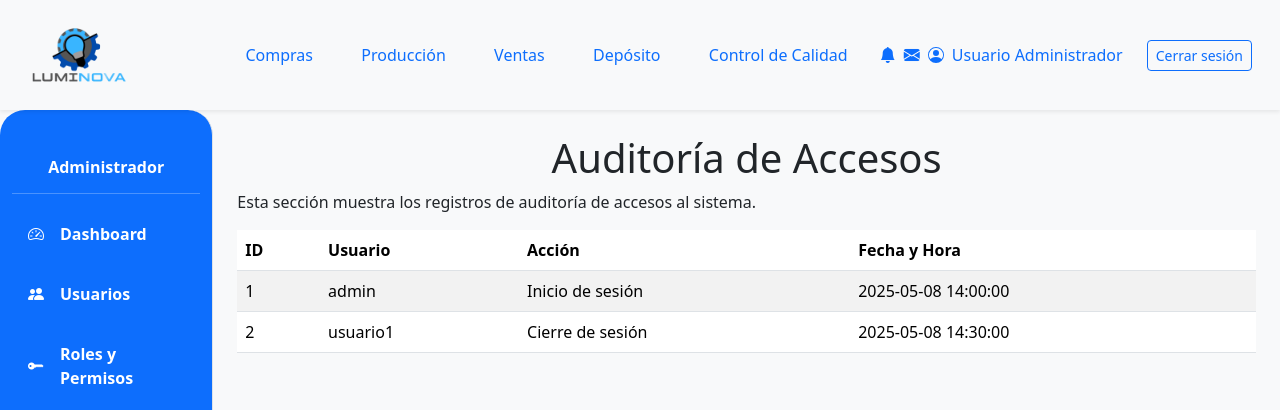
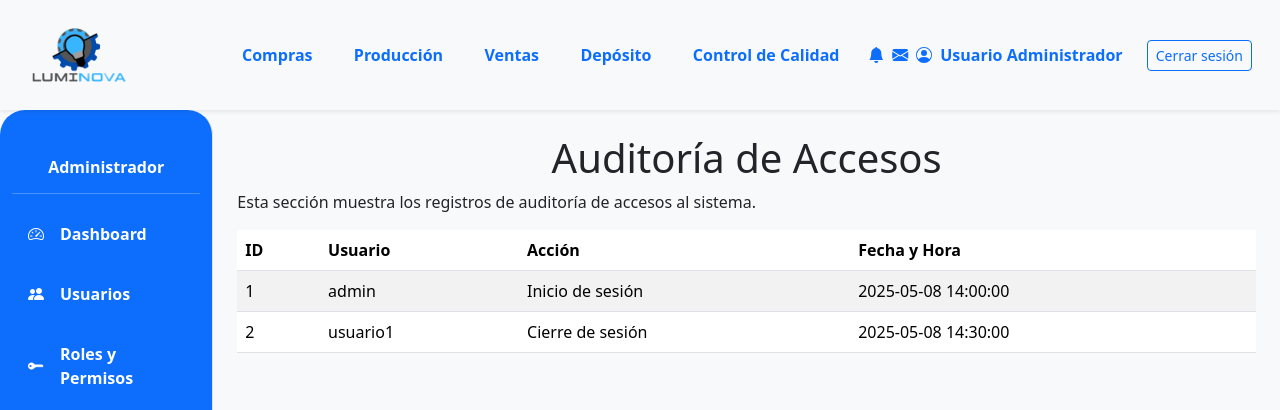
Before and after one commit to FedericoPaal/TP_Des_de_Software, a Django app: page /auditoria/ in a window 1280 px wide. Shown: the top 410 px of the page. Run offline with Django 5.2, Linux system fonts and the light colour scheme; some libraries are stand-ins or nearby versions.

Commit message:
Se hizo font:weight:bold a navbar

```diff
--- a/App_LUMINOVA/templates/header.html
+++ b/App_LUMINOVA/templates/header.html
@@ -15,11 +15,11 @@
 
             <div class="collapse navbar-collapse" id="navbarContent">
                 <ul class="navbar-nav mb-2 mb-lg-0 d-flex justify-content-around w-100">
-                    <li class="nav-item"><a class="nav-link text-primary" href="{% url 'App_LUMINOVA:compras' %} ">Compras</a></li>
-                    <li class="nav-item"><a class="nav-link text-primary" href="{% url 'App_LUMINOVA:produccion' %}">Producción</a></li>
-                    <li class="nav-item"><a class="nav-link text-primary" href="{% url 'App_LUMINOVA:ventas' %}">Ventas</a></li>
-                    <li class="nav-item"><a class="nav-link text-primary" href="{% url 'App_LUMINOVA:deposito' %}">Depósito</a></li>
-                    <li class="nav-item"><a class="nav-link text-primary" href="{% url 'App_LUMINOVA:control_calidad' %}">Control de Calidad</a></li>
+                    <li class="nav-item"><a class="nav-link text-primary fw-bold" href="{% url 'App_LUMINOVA:compras' %} ">Compras</a></li>
+                    <li class="nav-item"><a class="nav-link text-primary fw-bold" href="{% url 'App_LUMINOVA:produccion' %}">Producción</a></li>
+                    <li class="nav-item"><a class="nav-link text-primary fw-bold" href="{% url 'App_LUMINOVA:ventas' %}">Ventas</a></li>
+                    <li class="nav-item"><a class="nav-link text-primary fw-bold" href="{% url 'App_LUMINOVA:deposito' %}">Depósito</a></li>
+                    <li class="nav-item"><a class="nav-link text-primary fw-bold" href="{% url 'App_LUMINOVA:control_calidad' %}">Control de Calidad</a></li>
                 </ul>
 
                 <div class="navbar-nav ms-auto align-items-center me-3 mb-2 mb-lg-0 d-flex flex-row">
@@ -31,7 +31,7 @@
                                 <path d="M11 6a3 3 0 1 1-6 0 3 3 0 0 1 6 0z"/>
                                 <path fill-rule="evenodd" d="M0 8a8 8 0 1 1 16 0A8 8 0 0 1 0 8zm8-7a7 7 0 0 0-5.468 11.37C3.242 11.226 4.805 10 8 10s4.757 1.225 5.468 2.37A7 7 0 0 0 8 1z"/>
                             </svg>
-                            <span class="d-none d-lg-inline align-self-center me-2">Usuario Administrador</span>
+                            <span class="d-none d-lg-inline align-self-center me-2  fw-bold">Usuario Administrador</span>
                         </span>
                         <a class="btn btn-outline-primary btn-sm align-self-center" style="white-space: nowrap;" href="{% url 'App_LUMINOVA:login' %}">Cerrar sesión</a>
                     </div>
```
